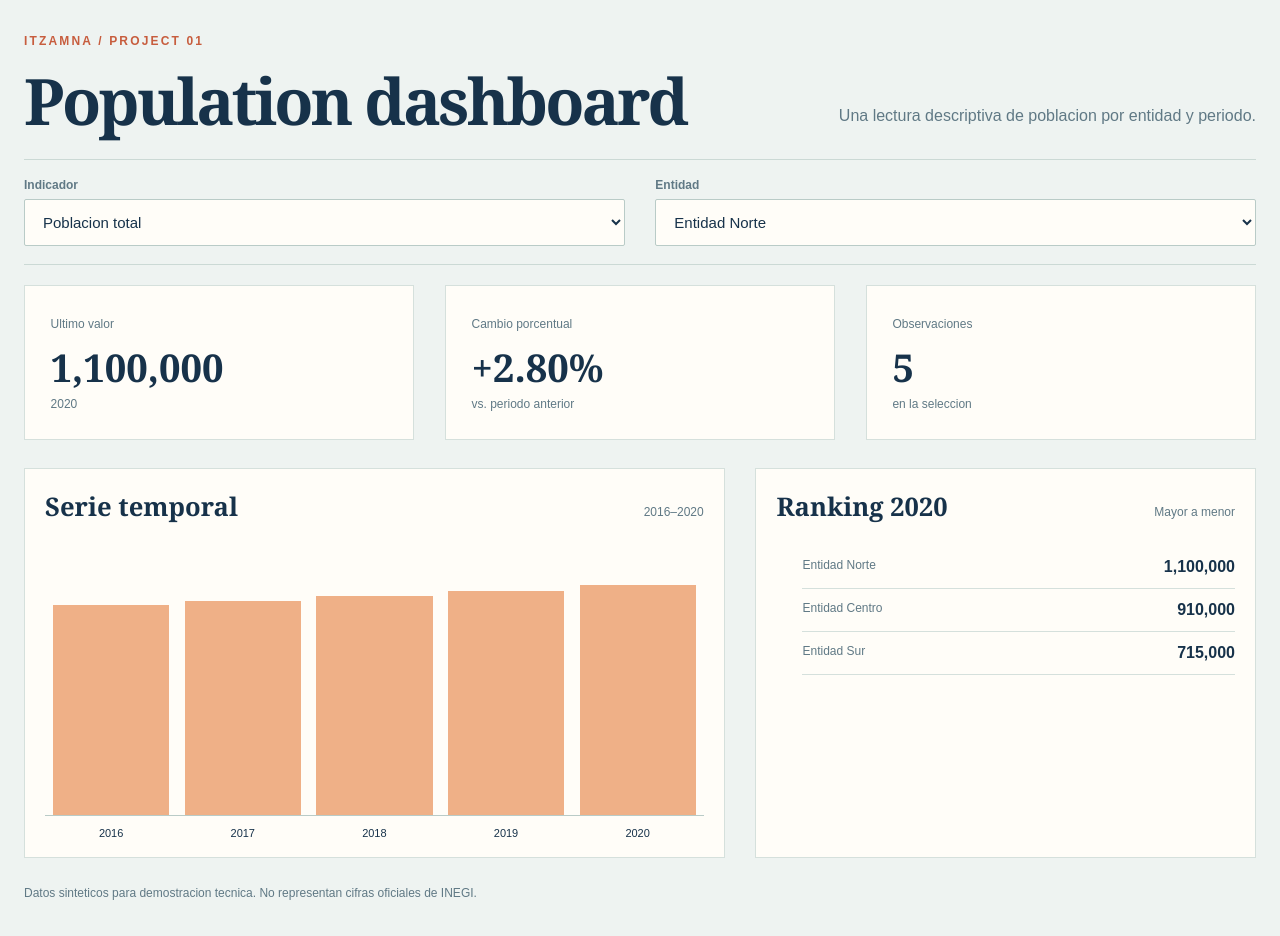
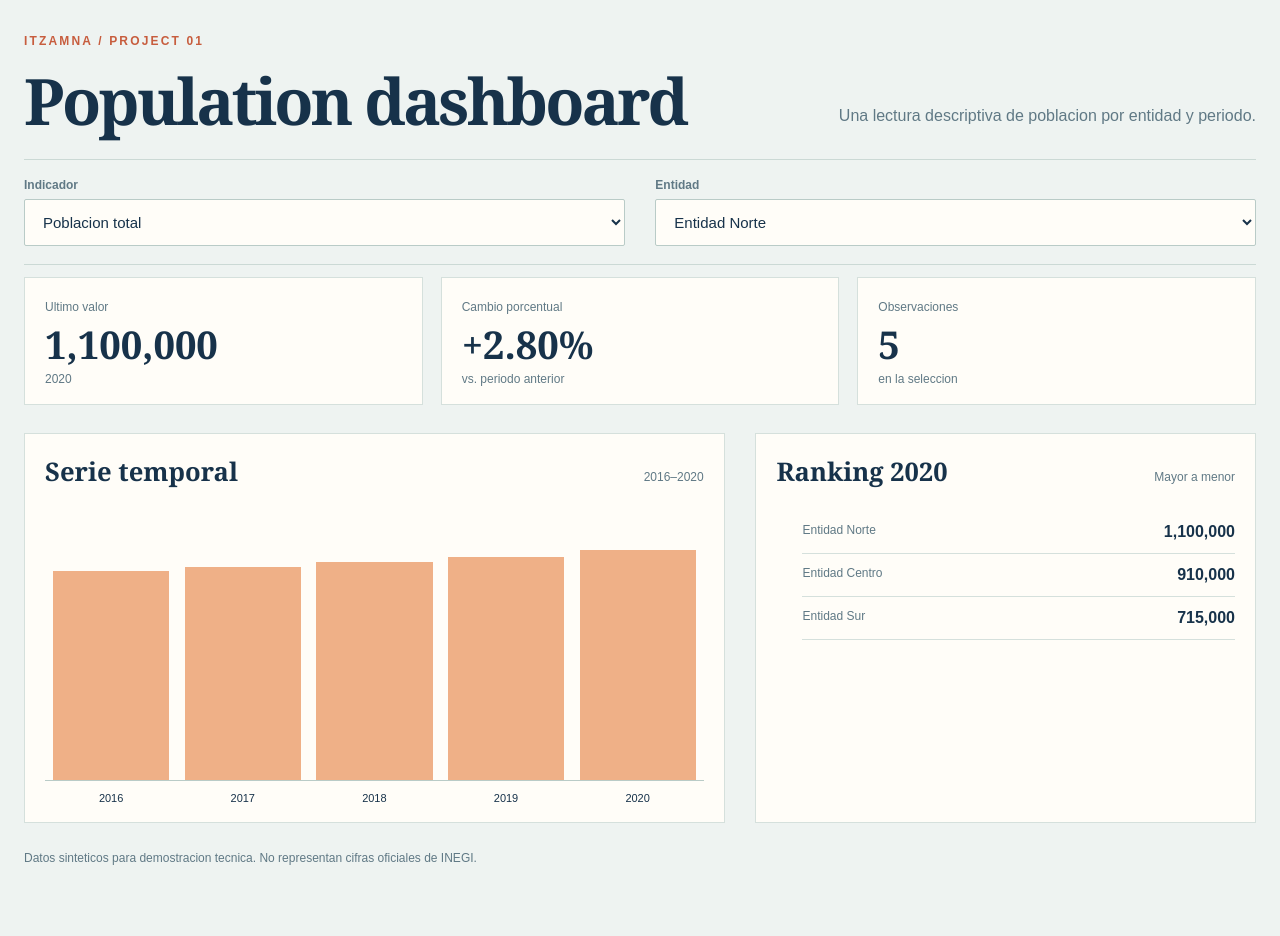
Before and after one commit to RobertMX23/itzamna-population-demo, a plain HTML site: page dashboard/index.html in a window 1280 px wide. After the commit the page ends 913 px from the top, so only its background shows below. Drawn offline with Linux system fonts and the light colour scheme.

Commit message:
style: compact dashboard metrics spacing

```diff
--- a/dashboard/styles.css
+++ b/dashboard/styles.css
@@ -22,10 +22,10 @@ label, span, small, footer { font: 12px Arial, sans-serif; color: var(--muted);
 label { display: grid; gap: 7px; font-weight: 700; }
 select { width: 100%; border: 1px solid #b9cbc7; border-radius: 2px; background: var(--paper); color: #17324a; padding: 13px 14px; font-size: 15px; }
 select:focus-visible { outline: 3px solid #efb087; outline-offset: 2px; }
-.metrics { grid-template-columns: repeat(3, minmax(0, 1fr)); margin-top: 20px; }
+.metrics { grid-template-columns: repeat(3, minmax(0, 1fr)); gap: 18px; margin-top: 12px; }
 article { background: var(--paper); border: 1px solid #d5e0dc; padding: clamp(18px, 2vw, 28px); }
-.metrics article { min-height: 132px; }
-.metrics strong { display: block; margin: 16px 0 5px; color: #17324a; font-size: clamp(28px, 3vw, 44px); line-height: .95; }
+.metrics article { min-height: 104px; padding: 16px 20px; }
+.metrics strong { display: block; margin: 10px 0 4px; color: #17324a; font-size: clamp(28px, 3vw, 44px); line-height: .95; }
 .grid { grid-template-columns: 1.4fr 1fr; align-items: stretch; }
 .panel { min-width: 0; min-height: 390px; padding: 20px; }
 .panel-heading { display: flex; justify-content: space-between; align-items: baseline; gap: 16px; }
```
Also changed, not shown: 1 other file.
